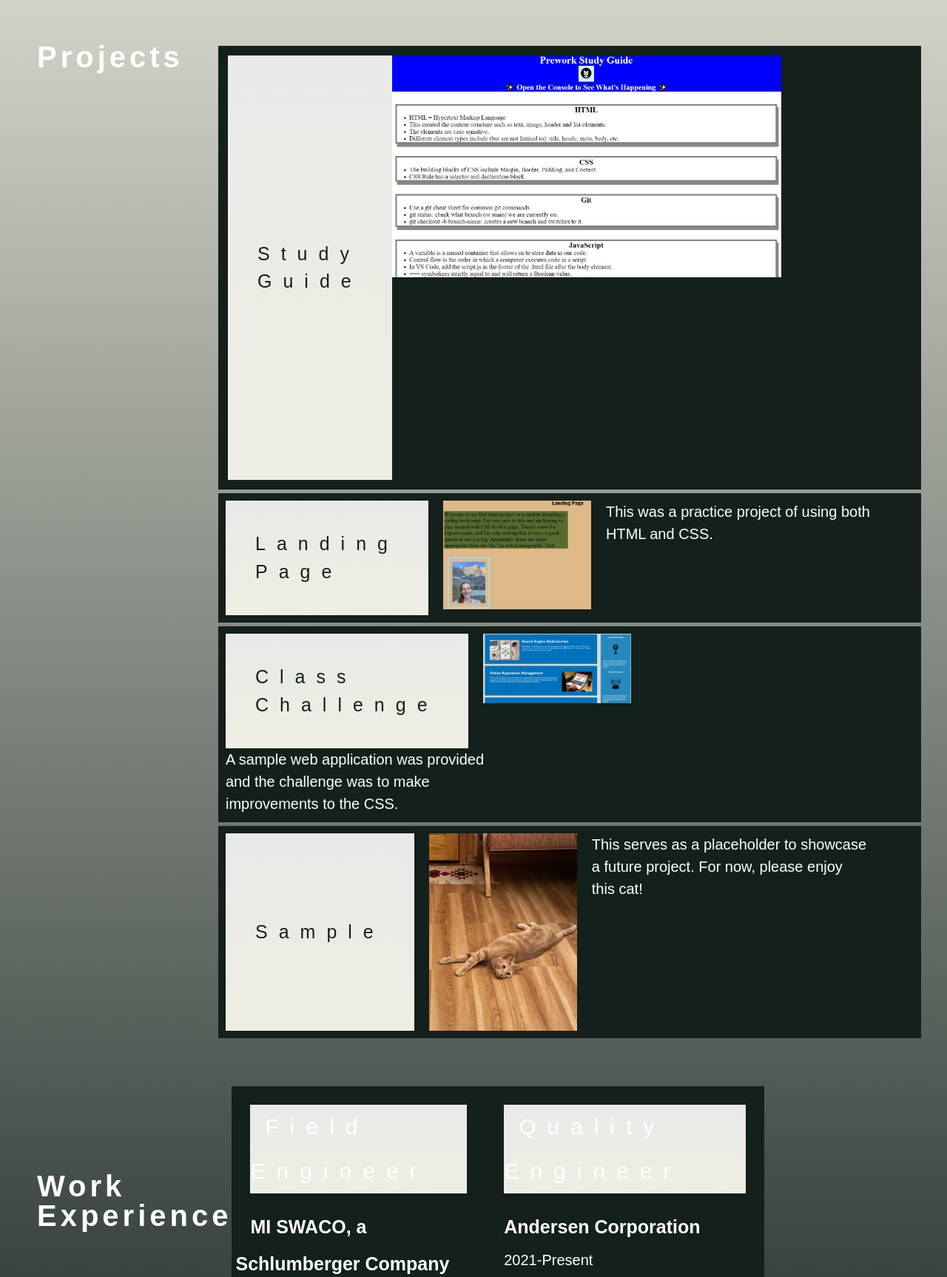
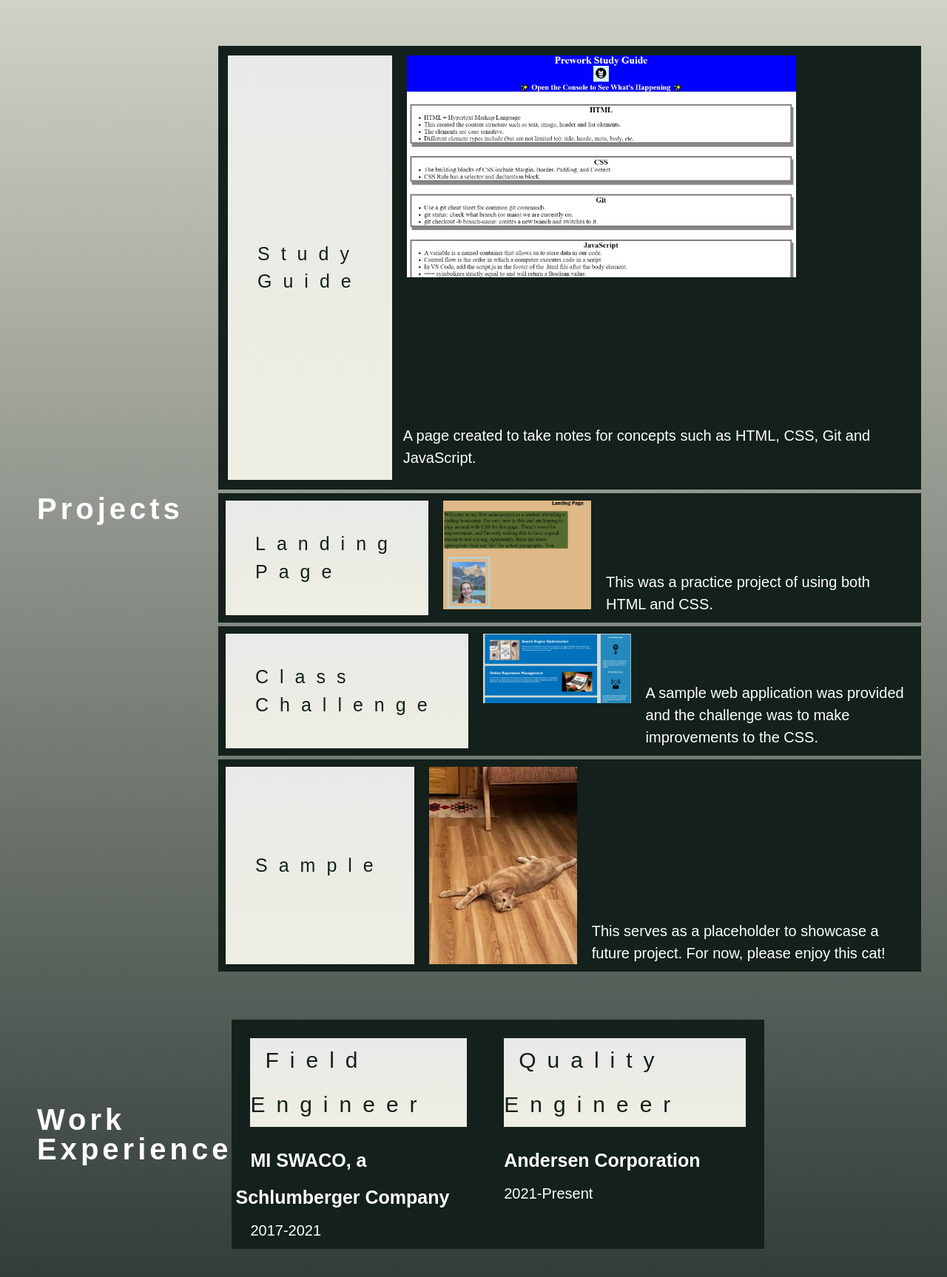
Before and after one commit to katievlasic/02-portfolio, a plain HTML site: page index.html in a window 1280 px wide. Shown: the part 497-2224 px from the top of the page at 74% size. Drawn offline with Linux system fonts and the light colour scheme.

Commit message:
minor styling changes tying into variable color scheme

```diff
--- a/assets/style.css
+++ b/assets/style.css
@@ -82,13 +82,11 @@ h5{
     width: 200px;
     height: 200px;
     margin-left: 20px;
-    justify-content: center;
 }
 
 .projects{
     display: flex;
     margin-left: 20px;
-    align-items: flex-start;
     padding: 30px;
 }
 
@@ -101,11 +99,11 @@ h5{
 #firstimg{
     height: 300px;
     position: absolute;
+    margin-left: 20px;
 }
 
 .examples{
     display: flex;
-    flex-wrap: wrap;
     padding: 10px;
     margin: 5px;
     background-color: var(--bkgcolor);
@@ -124,6 +122,8 @@ h5{
     font-size: 20px;
     line-height: 1.5;
     display: flex;
+    flex: 1;
+    align-items: flex-end;
     justify-content: flex-end;
 }
 
@@ -137,7 +137,10 @@ h5{
     margin-left: 20px;
     margin-right: 20px;
     width: 200px;
-    border-radius: 0;
+}
+
+#imgsize:hover .examples{
+    visibility: 0.5;
 }
 
 .work{
@@ -165,6 +168,7 @@ h5{
     font-size: 30px;
     margin: 20px;
     padding: 0;
+    color: var(--bkgcolor)
 }
 
 /*Contact Me*/
```
